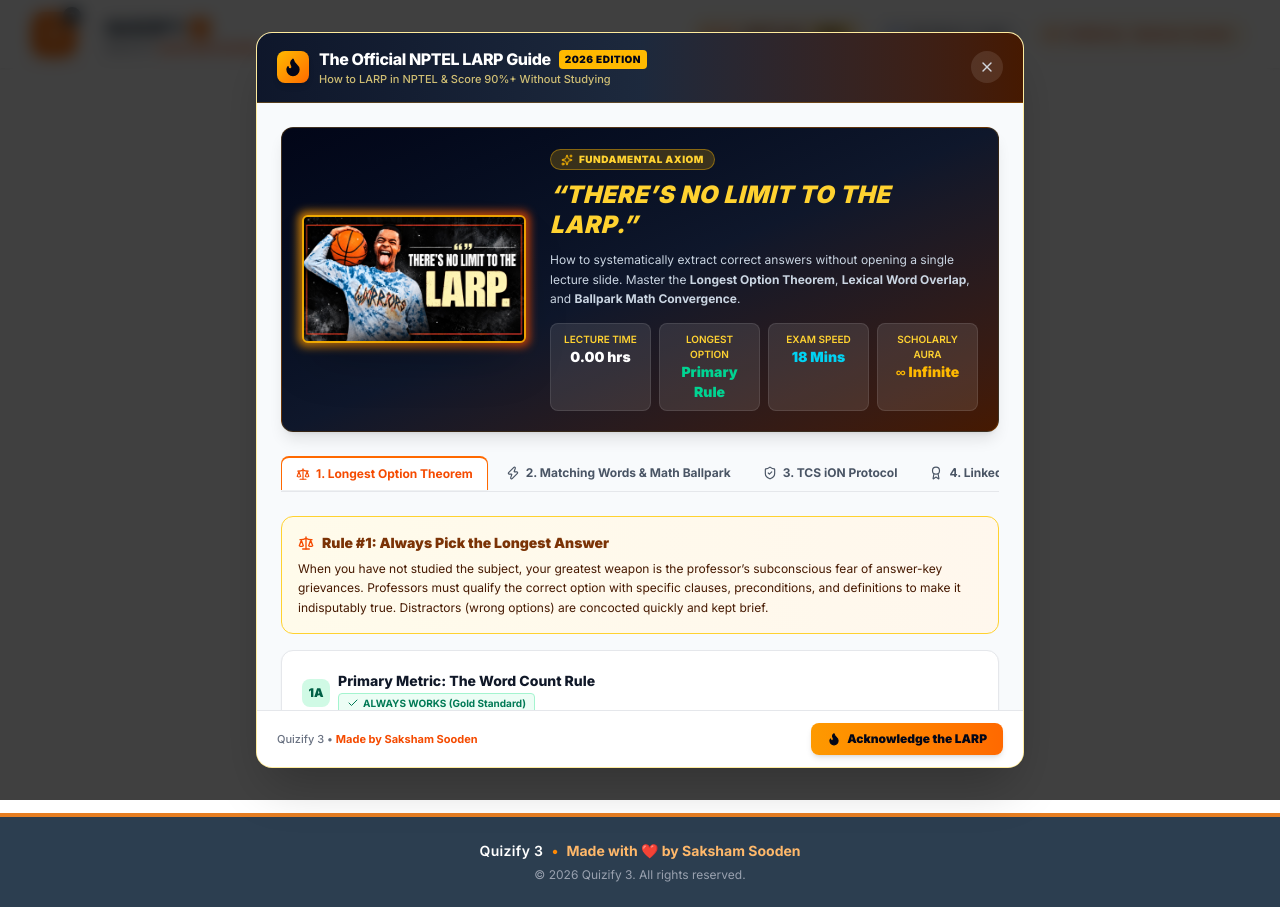
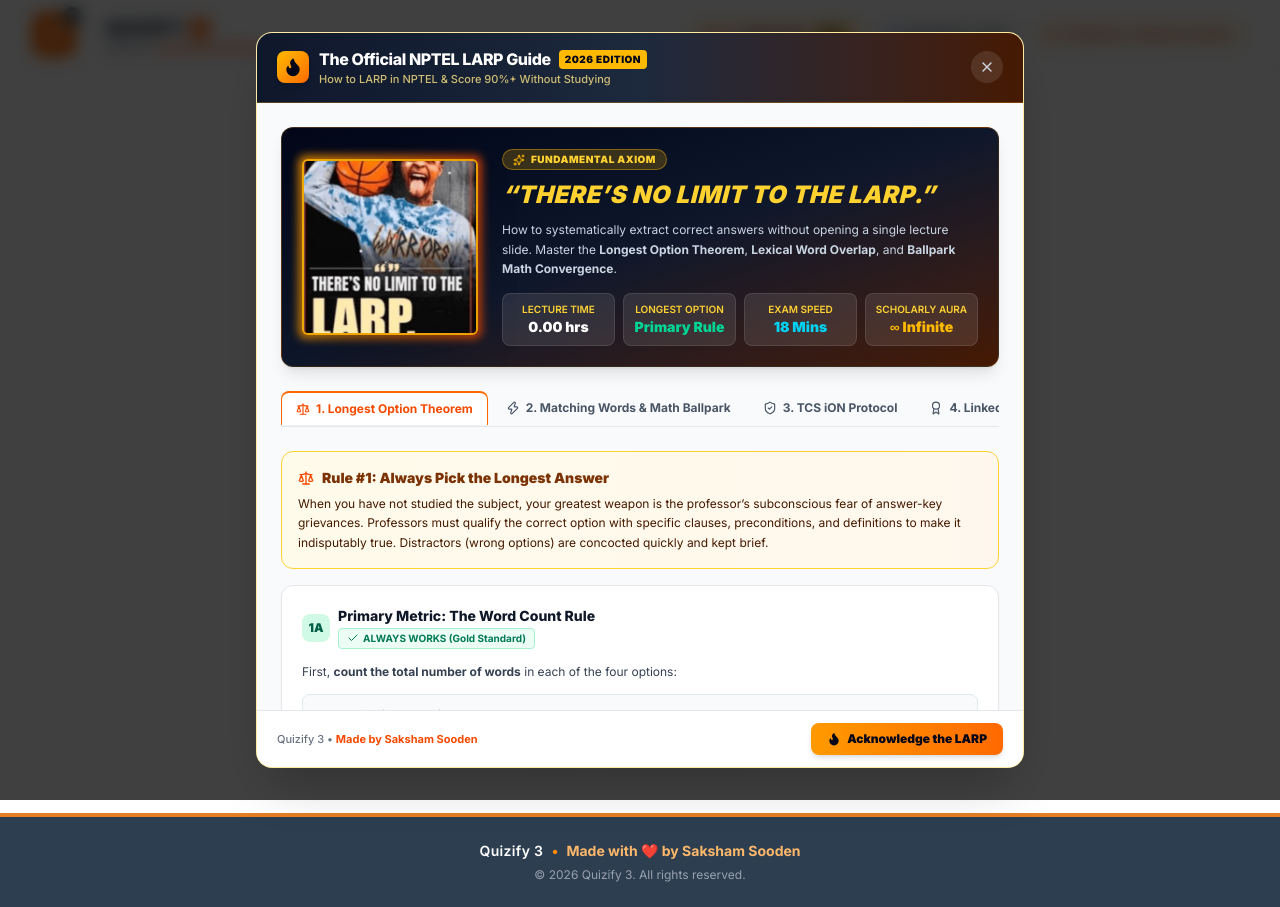
Before and after one commit to inferno571/quizify-2, a Next.js app in the folder frontend/: page / in a window 1280 px wide. Both pictures are taken after a click on the button "Open the In-Depth NPTEL LARP Guide". Built offline with nearby package versions, Linux system fonts and the light colour scheme.

Commit message:
fix: restore square meme in guide hero, use 16:9 for flash, and clean math symbols

```diff
--- a/frontend/components/LarpGuideModal.tsx
+++ b/frontend/components/LarpGuideModal.tsx
@@ -137,12 +137,13 @@
         {/* Widescreen Meme Poster Frame */}
         <div className="relative rounded-xl sm:rounded-2xl overflow-hidden border-2 sm:border-4 border-amber-400 shadow-[0_0_80px_rgba(245,158,11,0.8)] animate-larp-glow group max-h-[60vh] flex items-center justify-center bg-black">
           <img
-            src="/larp.jpg"
+            src="/larp_wide.jpg"
             alt="There's no limit to the LARP"
             className="w-full h-auto object-contain max-h-[58vh]"
           />
           <div className="absolute inset-0 bg-gradient-to-t from-black/60 via-transparent to-transparent pointer-events-none" />
         </div>
+
 
         {/* Bottom Impact Text */}
         <div className="mt-4 sm:mt-5 space-y-1.5">
@@ -248,9 +249,9 @@
               <div className="relative shrink-0 group">
                 <div className="absolute -inset-1 bg-gradient-to-r from-amber-500 to-orange-600 rounded-lg blur-xs opacity-75 group-hover:opacity-100 transition duration-300"></div>
                 <img
-                  src="/larp.jpg"
+                  src="/larp_square.jpg"
                   alt="There's no limit to the LARP meme"
-                  className="relative w-44 sm:w-56 rounded-md object-cover shadow-2xl border-2 border-amber-400/80"
+                  className="relative w-36 sm:w-44 aspect-square rounded-md object-cover shadow-2xl border-2 border-amber-400/80"
                 />
               </div>
 
@@ -505,14 +506,14 @@
                     The Arithmetic Convergence Algorithm:
                   </div>
                   <ol className="list-decimal pl-5 space-y-1.5 text-purple-900 leading-relaxed">
-                    <li>Extract <strong>every single number</strong> given in the question stem (e.g. $N=50$, $p=0.4$).</li>
+                    <li>Extract <strong>every single number</strong> given in the question stem (e.g. <em>N</em> = 50, <em>p</em> = 0.4).</li>
                     <li>
                       Perform primitive mathematical operations with those numbers:
-                      <ul className="list-disc pl-4 mt-1 space-y-0.5 text-[11px] text-purple-800">
-                        <li><strong>Multiply them:</strong> $50 \times 0.4 = 20$</li>
-                        <li><strong>Divide them:</strong> $50 / 0.4 = 125$ or $0.4 / 50 = 0.008$</li>
-                        <li><strong>Add/Subtract them:</strong> $50 + 0.4 = 50.4$ or $50 - 0.4 = 49.6$</li>
-                        <li><strong>Divide product by 2 or 100:</strong> $(50 \times 0.4) / 2 = 10$</li>
+                      <ul className="list-disc pl-4 mt-1.5 space-y-1 text-[11px] text-purple-800">
+                        <li><strong>Multiply them:</strong> <span className="font-semibold text-purple-950">50 × 0.4 = 20</span></li>
+                        <li><strong>Divide them:</strong> <span className="font-semibold text-purple-950">50 / 0.4 = 125</span> or <span className="font-semibold text-purple-950">0.4 / 50 = 0.008</span></li>
+                        <li><strong>Add/Subtract them:</strong> <span className="font-semibold text-purple-950">50 + 0.4 = 50.4</span> or <span className="font-semibold text-purple-950">50 - 0.4 = 49.6</span></li>
+                        <li><strong>Divide product by 2 or 100:</strong> <span className="font-semibold text-purple-950">(50 × 0.4) / 2 = 10</span></li>
                       </ul>
                     </li>
                     <li>
```
Also changed, not shown: frontend/public/larp.jpg, frontend/public/larp_square.jpg (added).
